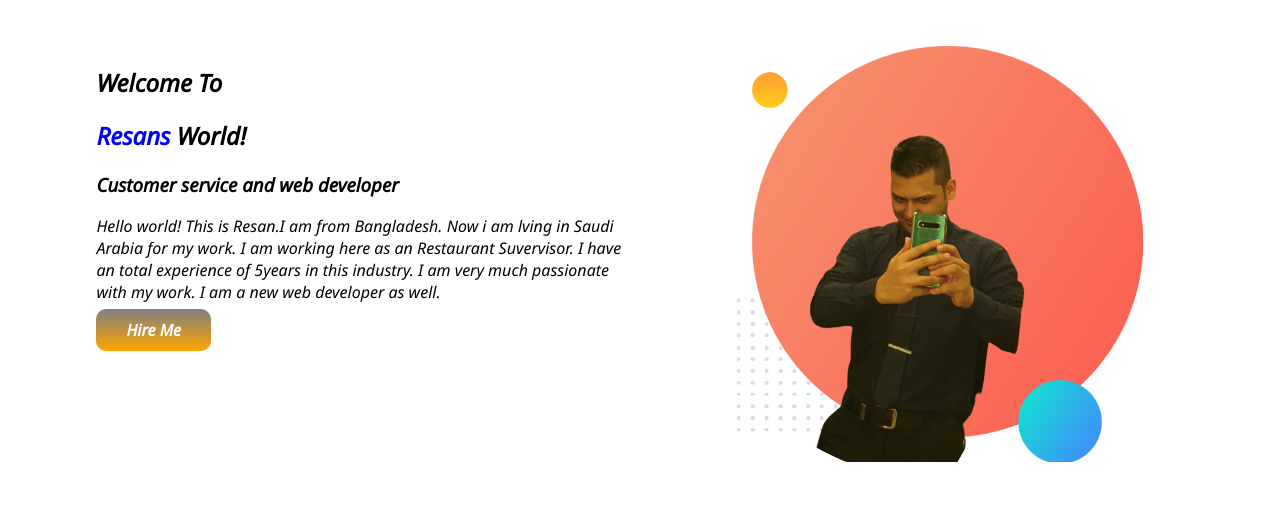
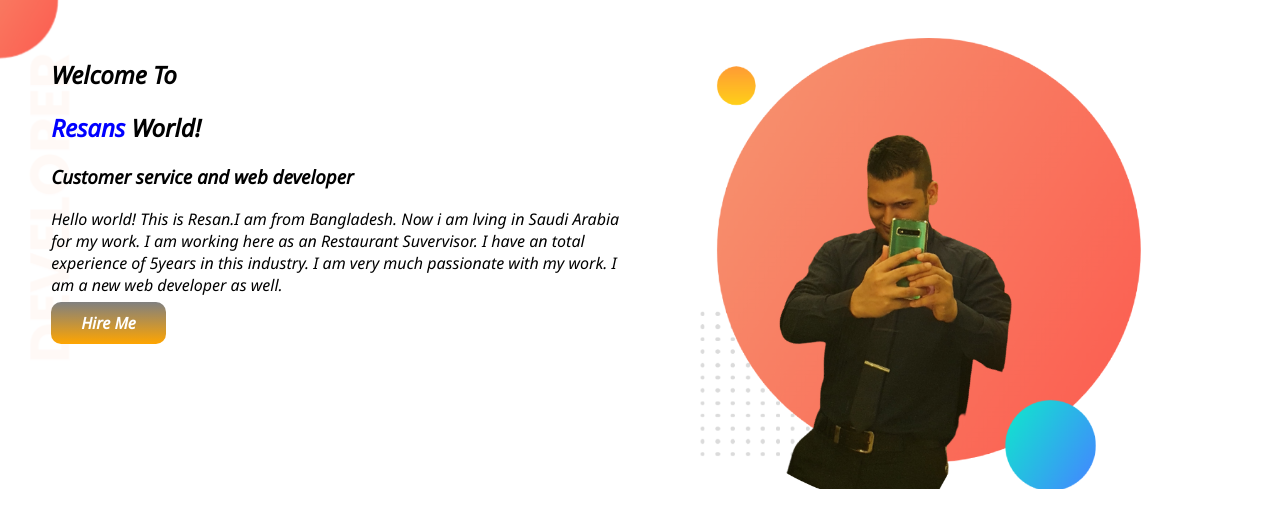
Before and after one commit to resan156/developer-portfolio-r-2, a plain HTML site: page index.html in a window 1280 px wide. Drawn offline with Linux system fonts and the light colour scheme.

Commit message:
background bammar setup

```diff
--- a/style.css
+++ b/style.css
@@ -1,11 +1,15 @@
 body{
     font-family: 'Noto Sans', sans-serif;
+    margin: 0%;
 }
 span{
     color: blue;
 }
 section{
     display: flex;
+    background-image: url(images/top-banner.png);
+    background-repeat: no-repeat;
+
 }
 .link-button{
     text-decoration: none;
@@ -17,7 +21,7 @@ section{
 }
 .half-width{
     width:80%;
-    padding-left: 7%;
+    padding-left: 4%;
     padding-top: 3%;
 }
 .half-width img{
```
